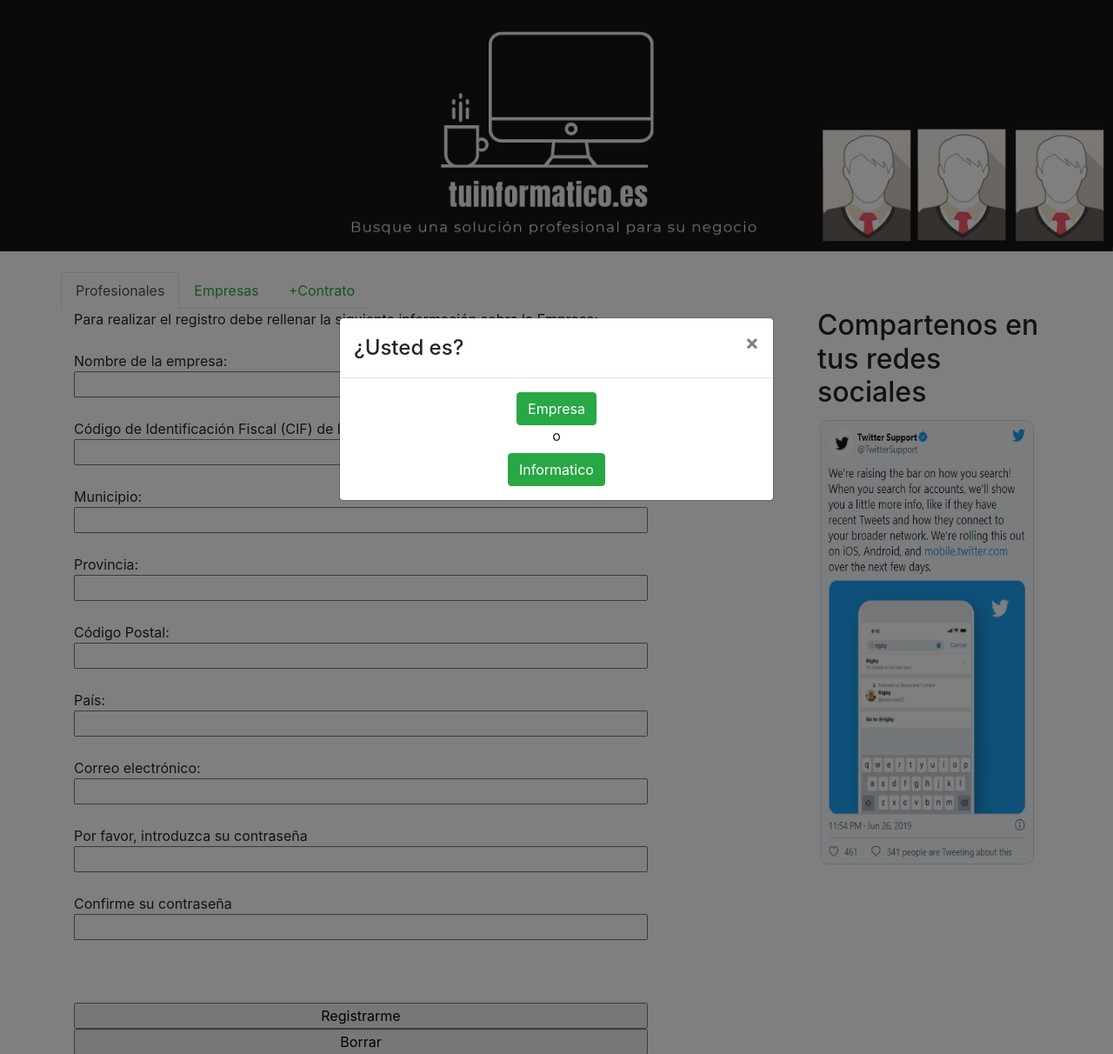
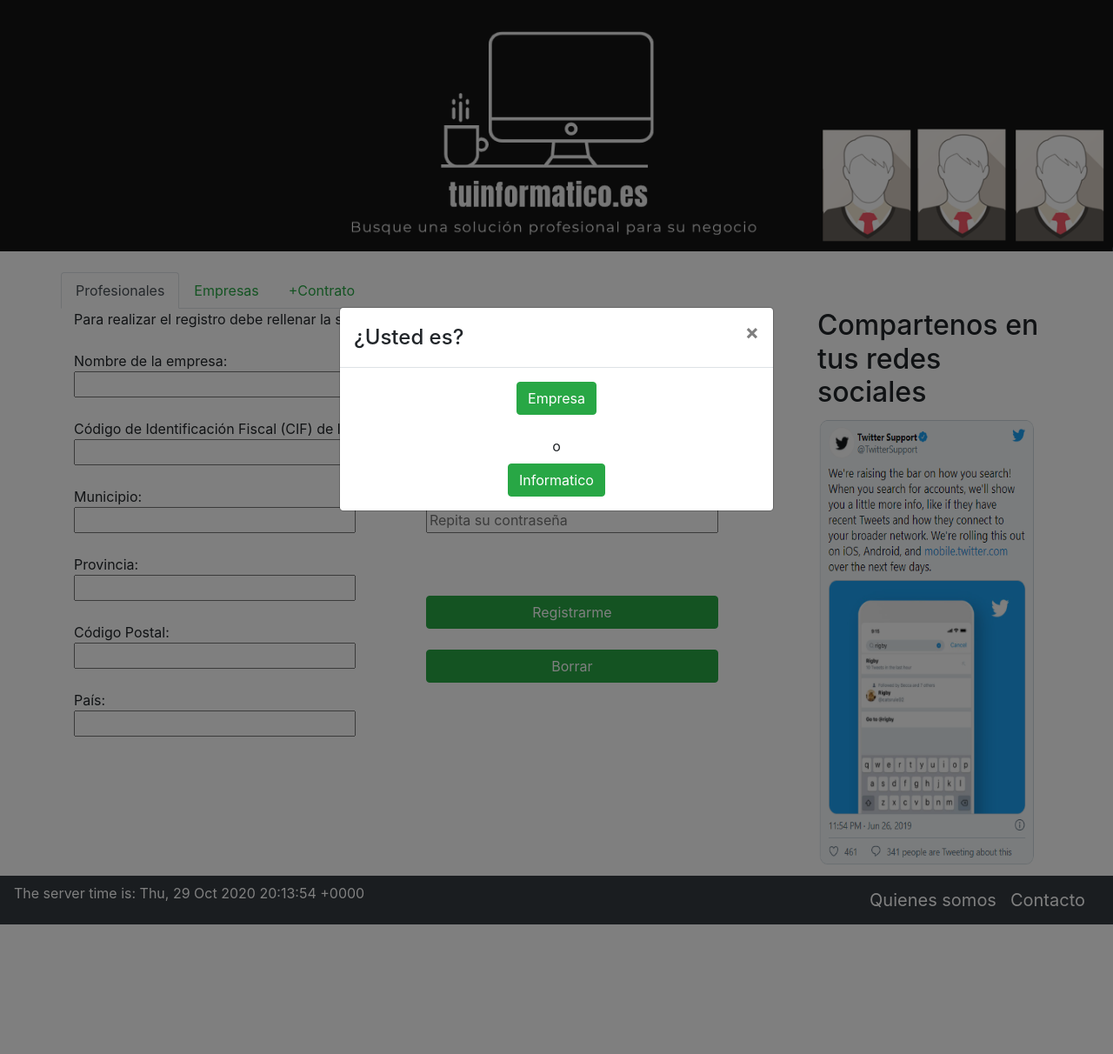
Before and after one commit to alqaid/tuinformatico, a PHP site: page /registrarEmpresa.php in a window 1280 px wide, after a click on "Registrarse". Shown: the part 333-1545 px from the top of the page at 87% size. Run offline with PHP 8.4, Linux system fonts and the light colour scheme; grey boxes are pictures that could not be loaded.

Commit message:
Para que se pueda registrar desde conocenos y contacto, tambien lo he añadido en plantilla para que se ponga bien en la futuras páginas

```diff
--- a/registrarEmpresa.php
+++ b/registrarEmpresa.php
@@ -30,6 +30,8 @@
 
 <FORM onSubmit="return validate()" ACTION="validaRegistroEmpresa.php" METHOD="POST">
 Para realizar el registro debe rellenar la siguiente información sobre la Empresa: <br><br>
+<div class="grid-container">
+	<div>
 		Nombre de la empresa:<br>
 		<input type="text" size="40" maxlength="64" NAME="nombre" required/><br><br>
 		Código de Identificación Fiscal (CIF) de la empresa:<br>
@@ -42,14 +44,19 @@ Código Postal:<br>
 		<input type="text" size="40" maxlength="64" NAME="cp" required/><br><br>
 		País:<br>
 		<input type="text" size="40" maxlength="64" NAME="pais" required/><br><br>
+	</div>
+	<div>
 		Correo electrónico:<br>
 		<input type="text" size="40" maxlength="64" NAME="correo" required/><br><br>
 		Por favor, introduzca su contraseña<br>
 		<input type="password" id="password" name="password" size="20" required/><br><br>
 		Confirme su contraseña<br>
-<input type="password" id="confirm_password" name="confirm_password" size="20" required/><br><br>
+		<input type="password" id="confirm_password" placeholder="Repita su contraseña" name="confirm_password" size="20" required/><br><br>
 		<br><br>
-<input type="submit" value="Registrarme" /> <input type="reset" value="Borrar" />
+		<input type="submit" class="btn btn-success" value="Registrarme" /><br><br>
+		<input type="reset" class="btn btn-success" value="Borrar" />
+	</div>
+</div>
 </FORM>
 
 
@@ -110,9 +117,11 @@ Confirme su contraseña<br>
 
                                     <!-- Modal body -->
                                     <div class="modal-body">
-                                        <form>
-											<button type="submit" class="btn btn-success">Empresa</button><br>
+                                        <form action="registrarEmpresa.php">
+											<button type="submit" class="btn btn-success">Empresa</button>
+										</form>	<br>
 										<label>o</label><br>
+										<form action="RegistroIformatico.html">
 											<button type="submit" class="btn btn-success">Informatico</button>
 										</form>
                                     </div>
```
Also changed, not shown: Conocenos.PHP (+7 -5 lines), Contacto.PHP (+7 -5 lines), PLANTILLA.PHP (+7 -5 lines). Lines whose indentation alone changed are shown as unchanged.
